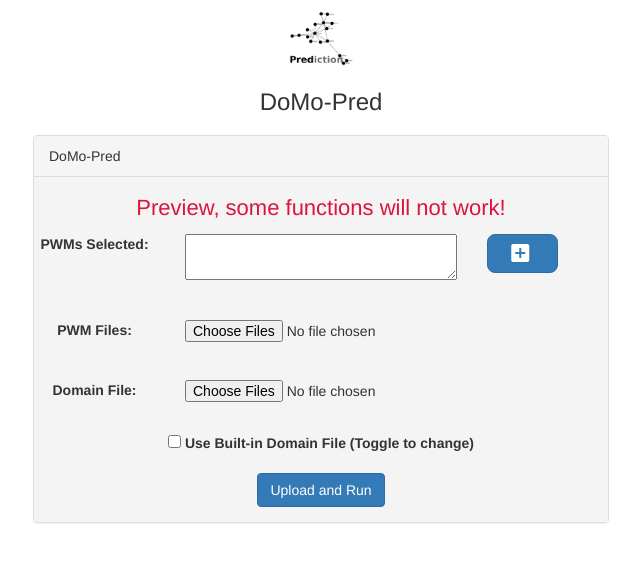
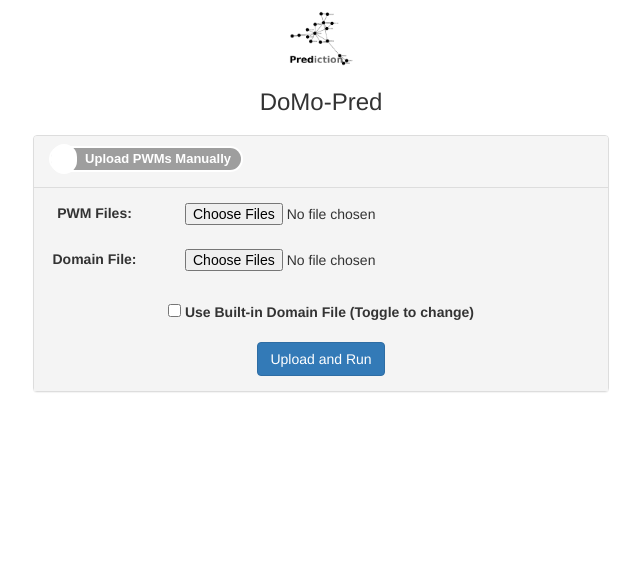
Before and after one commit to ankanch/GSoC2017-projects, a Flask app: template templates/function_PWMs.html in a window 1280 px wide. Shown: the part 51-613 px from the top of the page, without its empty margins (319-959 px from the left). Run offline with Flask 2, Linux system fonts and the light colour scheme; the template is opened without the code that fills it, so the values that code supplies are empty.

Commit message:
Redesign DoMo-Pred part, add switcher used to switch between use built-in data and upload. Refine some part of that page.

```diff
--- /dev/null
+++ b/static/switcher.css
@@ -0,0 +1,45 @@
+.onoffswitch {
+    position: relative; width: 194px;
+    -webkit-user-select:none; -moz-user-select:none; -ms-user-select: none;
+}
+.onoffswitch-checkbox {
+    display: none;
+}
+.onoffswitch-label {
+    display: block; overflow: hidden; cursor: pointer;
+    border: 2px solid #FFFFFF; border-radius: 30px;
+}
+.onoffswitch-inner {
+    display: block; width: 200%; margin-left: -100%;
+    transition: margin 0.3s ease-in 0s;
+}
+.onoffswitch-inner:before, .onoffswitch-inner:after {
+    display: block; float: left; width: 50%; height: 22px; padding: 0; line-height: 22px;
+    font-size: 13px; color: white; font-family: Trebuchet, Arial, sans-serif; font-weight: bold;
+    box-sizing: border-box;
+}
+.onoffswitch-inner:before {
+    content: "Use Built In PWMs";
+    padding-left: 10px;
+    background-color: #42A5F5; color: #FFFFFF;
+}
+.onoffswitch-inner:after {
+    content: "Upload PWMs Manually";
+    padding-right: 10px;
+    background-color: #9E9E9E; color: #FFFFFF;
+    text-align: right;
+}
+.onoffswitch-switch {
+    display: block; width: 26px; margin: -2px;
+    background: #FFFFFF;
+    position: absolute; top: 0; bottom: 0;
+    right: 168px;
+    border: 2px solid #FFFFFF; border-radius: 30px;
+    transition: all 0.3s ease-in 0s;
+}
+.onoffswitch-checkbox:checked + .onoffswitch-label .onoffswitch-inner {
+    margin-left: 0;
+}
+.onoffswitch-checkbox:checked + .onoffswitch-label .onoffswitch-switch {
+    right: 0px;
+}
--- a/templates/function_PWMs.html
+++ b/templates/function_PWMs.html
@@ -1,17 +1,26 @@
 {% extends "template.html" %} {% block title %}DoMo-Pred{% endblock %} {% block content %}
 <div class=" div-margin-top-5">
+    <link href="../static/switcher.css" rel="stylesheet">
     <div class="row div-center-90 div-50">
         <div class="panel panel-default div-margin-top-5 div-center-90">
-            <div class="panel-heading" style="text-align:left;">DoMo-Pred</div>
+            <div class="panel-heading">
+                <div class="onoffswitch">
+                    <input type="checkbox" name="onoffswitch" onclick="useBuiltInPWMsSwitcher()" class="onoffswitch-checkbox" id="myonoffswitch">
+                    <label class="onoffswitch-label" for="myonoffswitch">
+                        <span class="onoffswitch-inner"></span>
+                        <span class="onoffswitch-switch"></span>
+                    </label>
+                </div>
+            </div>
             <div class="panel-body" style="background:#f4f4f4;">
-                <p style="color:crimson;font-size:22px;">Preview, some functions will not work!</p>
                 <form action="runanalyze_pwms" method="POST" enctype="multipart/form-data" onsubmit="return validateForm()" id="uploadform_pwms">
                     <div class="row">
-                        <div class="row form-group" id="built_in_pwms">
+                        <div class="row form-group" id="built_in_pwms" style="margin-bottom:2px;">
                             <label for="inputFile" class="col-md-3 control-label text_right"> PWMs Selected: </label>
 
                             <div class="col-md-6">
-                                <textarea type="text" id="built_in_pwm" name="pwms" style="width:100%;vertical-align:center;resize:vertical;"></textarea>
+                                <textarea placeholder="click button on the right to choose,or imput manually with comma as separtor" type="text" id="built_in_pwm"
+                                    name="pwms" style="width:100%;vertical-align:center;resize:vertical;"></textarea>
                             </div>
                             <div class="col-md-2">
                                 <button type="button" class="btn btn-primary" style="padding-top:6px;padding-bottom:2px;padding-left:8px;width:100%;border-radius:8px;"
@@ -20,10 +29,8 @@
                                 </button>
                             </div>
                         </div>
-                        <br/>
-                        <div class="row form-group" id="user_pwms">
+                        <div class="row form-group" id="user_pwms" style="margin-bottom:1px;">
                             <label for="inputFile" class="col-md-3 control-label text_right"> PWM Files: </label>
-
                             <div class="col-md-8">
                                 <input type="file" id="pwmfile" name="file[]" multiple="">
                             </div>
@@ -58,8 +65,7 @@
 <div class="row" style="text-align:left;">
 </div>
 <div class="row" style="text-align:left;">
-    <div class="modal fade" id="easy_pwm_selection_modal" tabindex="-1" role="dialog" aria-labelledby="exampleModalLabel"
-        aria-hidden="true">
+    <div class="modal fade" id="easy_pwm_selection_modal" tabindex="-1" role="dialog" aria-labelledby="exampleModalLabel" aria-hidden="true">
         <div class="modal-dialog" role="document">
             <div class="modal-content">
                 <div class="modal-header">
@@ -74,8 +80,6 @@
                                 <strong style="color:deeppink">Select PWMs:</strong>
                             </div>
                             <div class="col-md-3">
-                            </div>
-                            <div class="col-md-3">
                                 <div class="form-group">
                                     <select class="form-control" id="pps_a">
                                         {% for id in PWM %}
@@ -87,16 +91,19 @@
                             <div class="col-md-2">
                                 <button type="button" onclick="addRow()" class="btn btn-success">Add</button>
                             </div>
+                            <div class="col-md-3">
+                            </div>
+
                         </div>
                         <hr style="margin-bottom:0px;" />
                         <!--column titles-->
                         <div class="row" style="text-align:center;">
-                            <div class="col-md-4">
+                            <div class="col-md-2">
                             </div>
                             <div class="col-md-4">
                                 <label class="form-control-label">PWMS</label>
                             </div>
-                            <div class="col-md-4">
+                            <div class="col-md-6">
                                 <label class="form-control-label">Options</label>
                             </div>
                         </div>
@@ -104,15 +111,15 @@
                         <!--div below is where the protein id pairs shows / add/ delete-->
                         <div class="form-group" id="psa_pid" style="text-align:center;">
                             <div class="alert alert-danger" role="alert">
-                                You <strong>haven't</strong> add any PWMs yet, please use selection above to select protein
-                                id pairs then click<strong> add</strong> button.
+                                You <strong>haven't</strong> add any PWMs yet, please use selection above to select built-in
+                                PWMs then click<strong> add</strong> button.
                             </div>
                         </div>
                     </form>
                 </div>
                 <div class="modal-footer">
                     <div class="col-md-5" style="text-align:left;">
-                        <span id="pro_count" style="color:darkgray">Protein ID Pairs Count:  0</span>
+                        <span id="pro_count" style="color:darkgray">PWM Count:  0</span>
                     </div>
                     <div class="col-md-7">
                         <button type="button" class="btn btn-secondary" data-dismiss="modal">Close</button>
@@ -124,7 +131,22 @@
     </div>
 </div>
 <script>
-    var cur_normal = true;
+    var use_builtin = false;
+
+    function useBuiltInPWMsSwitcher() {
+        var upload_div = document.getElementById("user_pwms");
+        var usebuiltin_div = document.getElementById("built_in_pwms");
+        if (use_builtin) {
+            toggleDiv("user_pwms");
+            toggleDiv("built_in_pwms");
+            use_builtin = false;
+        } else {
+            toggleDiv("built_in_pwms");
+            toggleDiv("user_pwms");
+            use_builtin = true;
+        }
+
+    }
 
     function useBuiltInSwitcher() {
         document.getElementById('hid').value = this.checked;
@@ -139,12 +161,12 @@
     // code here for protein id selection
     var row_data =
         `<div class="row" id="ppp_@PPPID@" style="margin-top:1px;margin-bottom:1px;">
-                        <div class="col-md-4">
+                        <div class="col-md-2">
                         </div>
                         <div class="col-md-4">
                             <span style="color:brown" id="pps_b_@PPPID@">@ProteinB@</span>
                         </div>
-                        <div class="col-md-4">
+                        <div class="col-md-6">
                                 <button type="button" class="btn btn-danger" onclick="delteRow('@PPPID@')" style="padding-top:1px;padding-bottom:1px;">x</button>
                         </div>
                     </div>`;
@@ -190,8 +212,13 @@
         $('#easy_pwm_selection_modal').modal('toggle');
     }
 
+    function validateForm() {
+        showMsg("Running analyze...");
+    }
+
     $(document).ready(function () {
         toggleDiv("index_placeholder");
+        toggleDiv("built_in_pwms");
         document.getElementById("nav_2").classList.add("bg-black");
         document.getElementById("main_title").innerText = "DoMo-Pred";
     });
```
Also changed, not shown: static/xstyle.css (line endings or trailing spaces).
